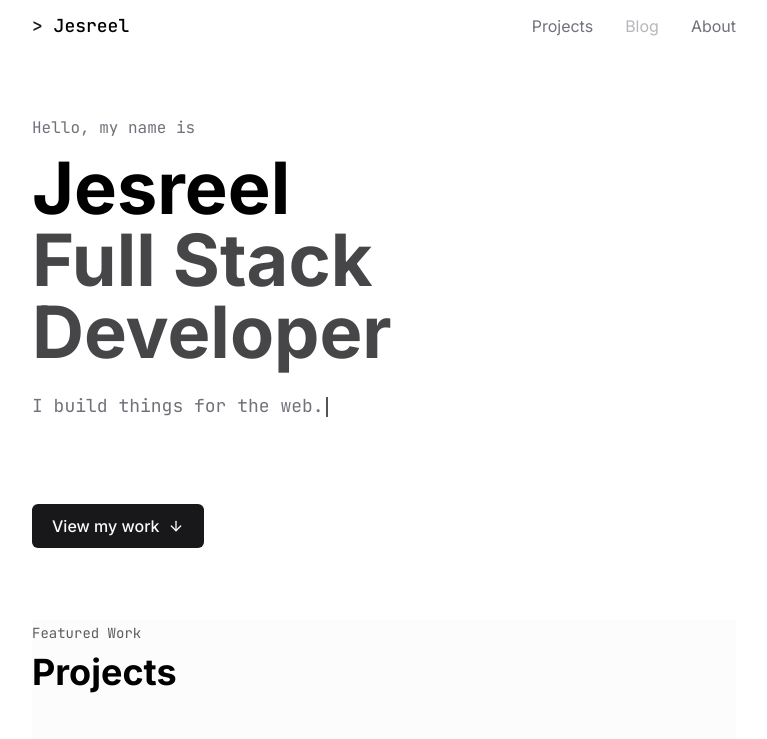
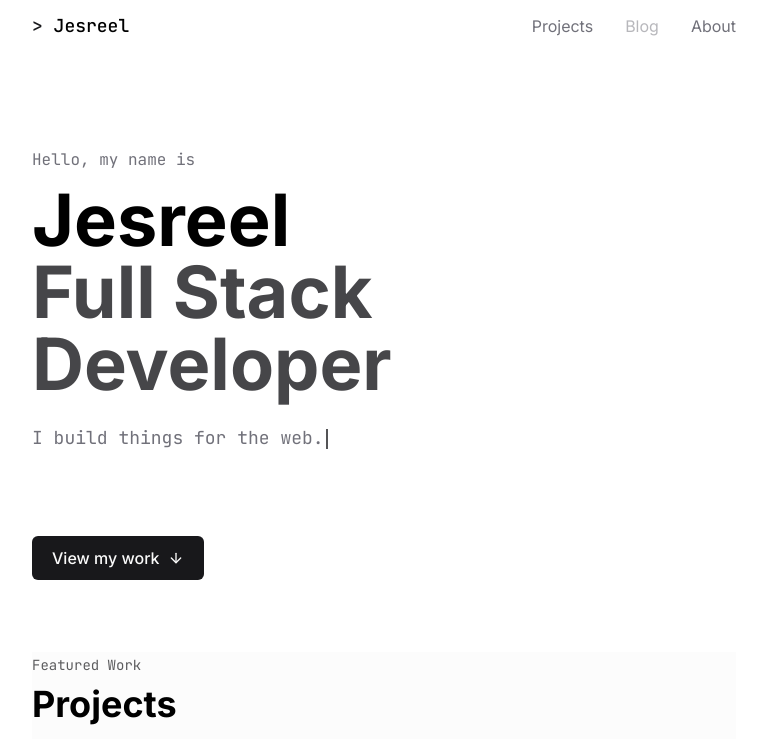
Before and after one commit to jesreel01/my-porfolio, a Next.js app: page / in a window 1280 px wide. Shown: the top 739 px of the page, without its empty margins (256-1023 px from the left). Built offline with nearby package versions, Linux system fonts and the light colour scheme.

Commit message:
style: adjust padding in Hero component
Updated padding in the Hero component for improved layout consistency.

```diff
--- a/components/Hero.tsx
+++ b/components/Hero.tsx
@@ -25,7 +25,7 @@ const Hero: React.FC = () => {
   }, []);
 
   return (
-    <section id="home" className="flex flex-col justify-center relative pb-14 lg:pb-18">
+    <section id="home" className="flex flex-col justify-center relative pt-4 pb-14 lg:pb-18 lg:pt-8">
       <div className="max-w-2xl">
         <motion.div
           ref={ref}
```
